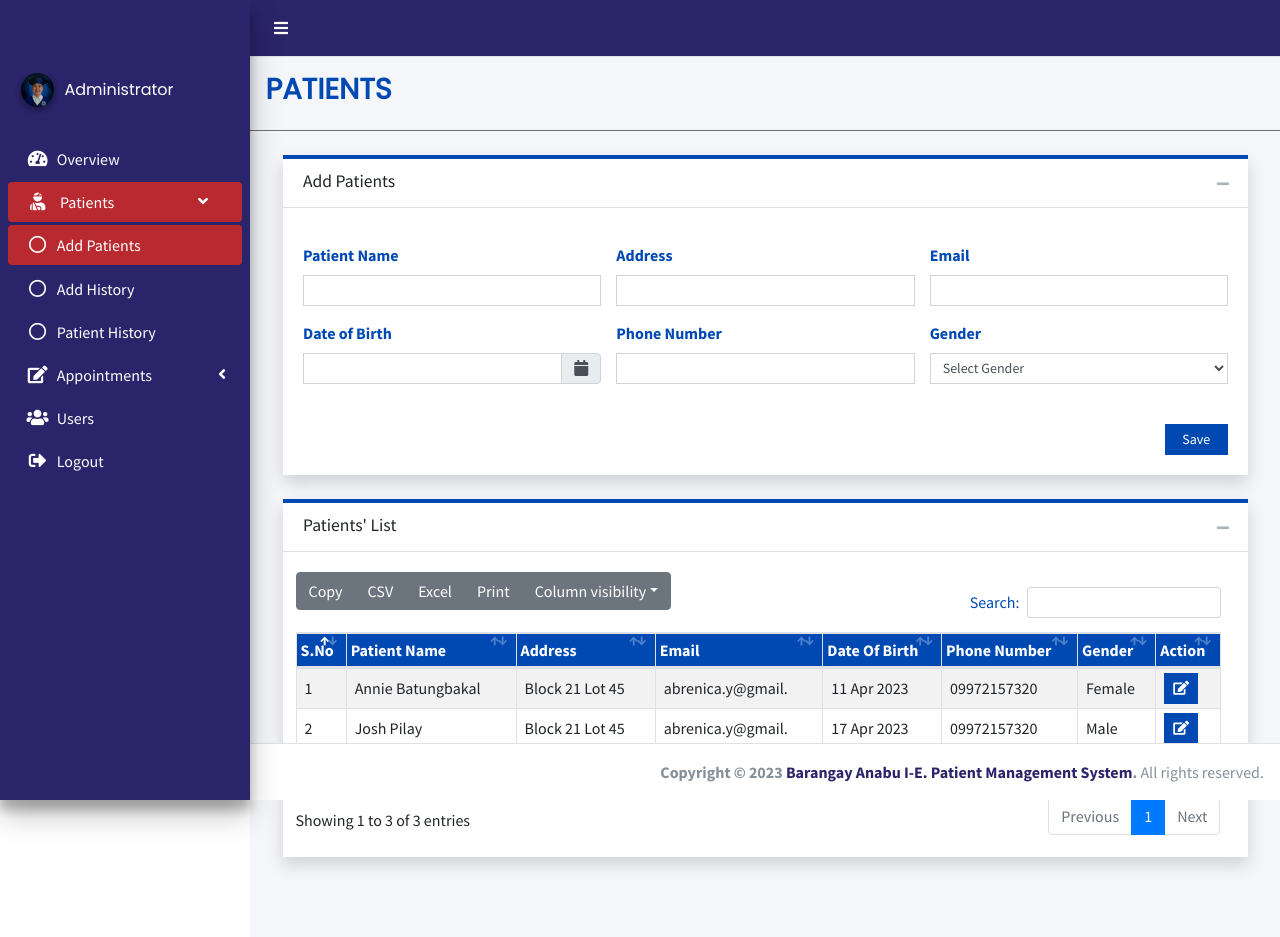
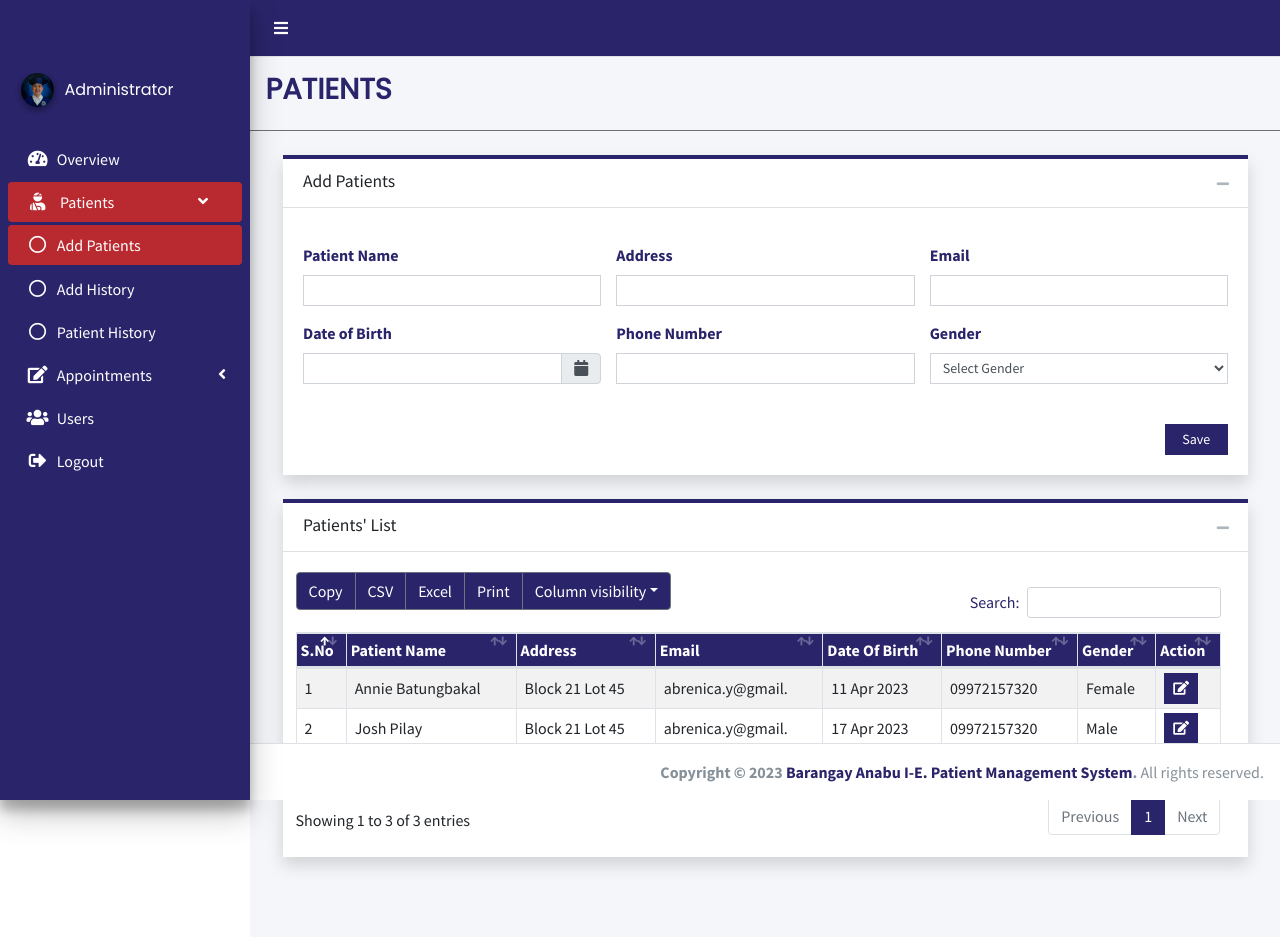
Before and after one commit to Yeshua0709/anabu-appointment-setting, a PHP site: page /patients.php in a window 1280 px wide. Run offline with PHP 8.4, Linux system fonts and the light colour scheme; a user stored in the database is signed in; data comes from the database, SQL or seed files in the repository; some libraries are stand-ins or nearby versions.

Commit message:
patient_history Update

```diff
--- a/patients.php
+++ b/patients.php
@@ -108,26 +108,38 @@
     }
 
     label{
-      color:#0049B3;
+      color:#2A246A;
     }
 
     .componentTitle{
  font-family: 'Poppins', sans-serif;
- color:#0049B3;
+ color:#2A246A;
  font-weight:600;
  text-transform: uppercase;
 }
 
 .bgBlue{
-  background:#0049B3;
+  background:#2A246A;
   color:white;
 }
 
 .bg-line{
-  border-top: 4px solid #0049B3;
+  border-top: 4px solid #2A246A;
 }
 
+.btn-secondary{
+  background:#2A246A;
+}
+.btn-secondary:hover{
+  background-color: white;
+  border-color: #2A246A;
+  color:#2A246A;
+}
 
+.page-item.active .page-link{
+  background:#2A246A;
+  border-color:#2A246A;
+}
   </style>
 </head>
 <body class="hold-transition sidebar-mini light-mode layout-fixed layout-navbar-fixed">
```
Also changed, not shown: new_prescription.php (+4 -4 lines), patient_history.php (+4 -4 lines).
